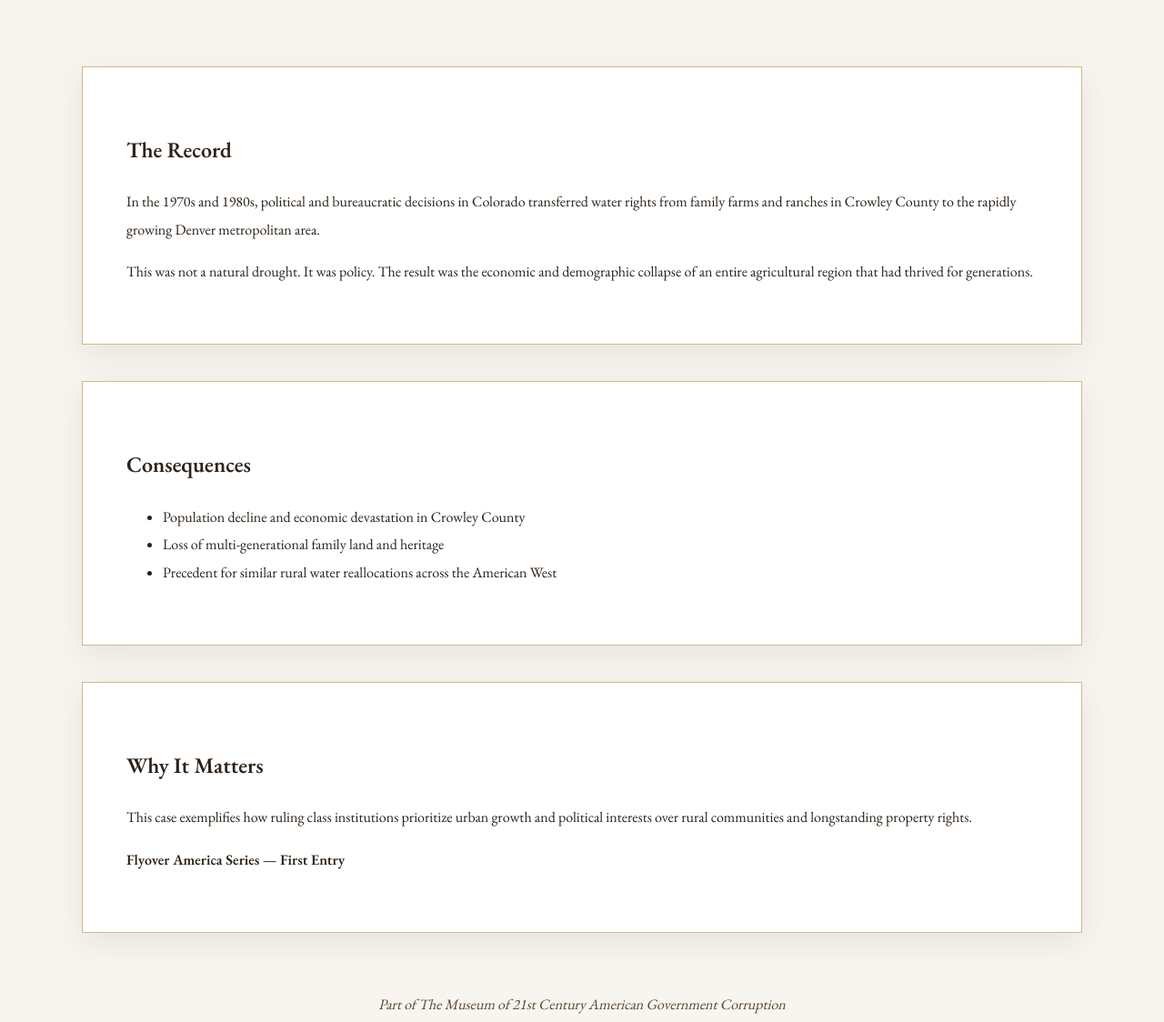
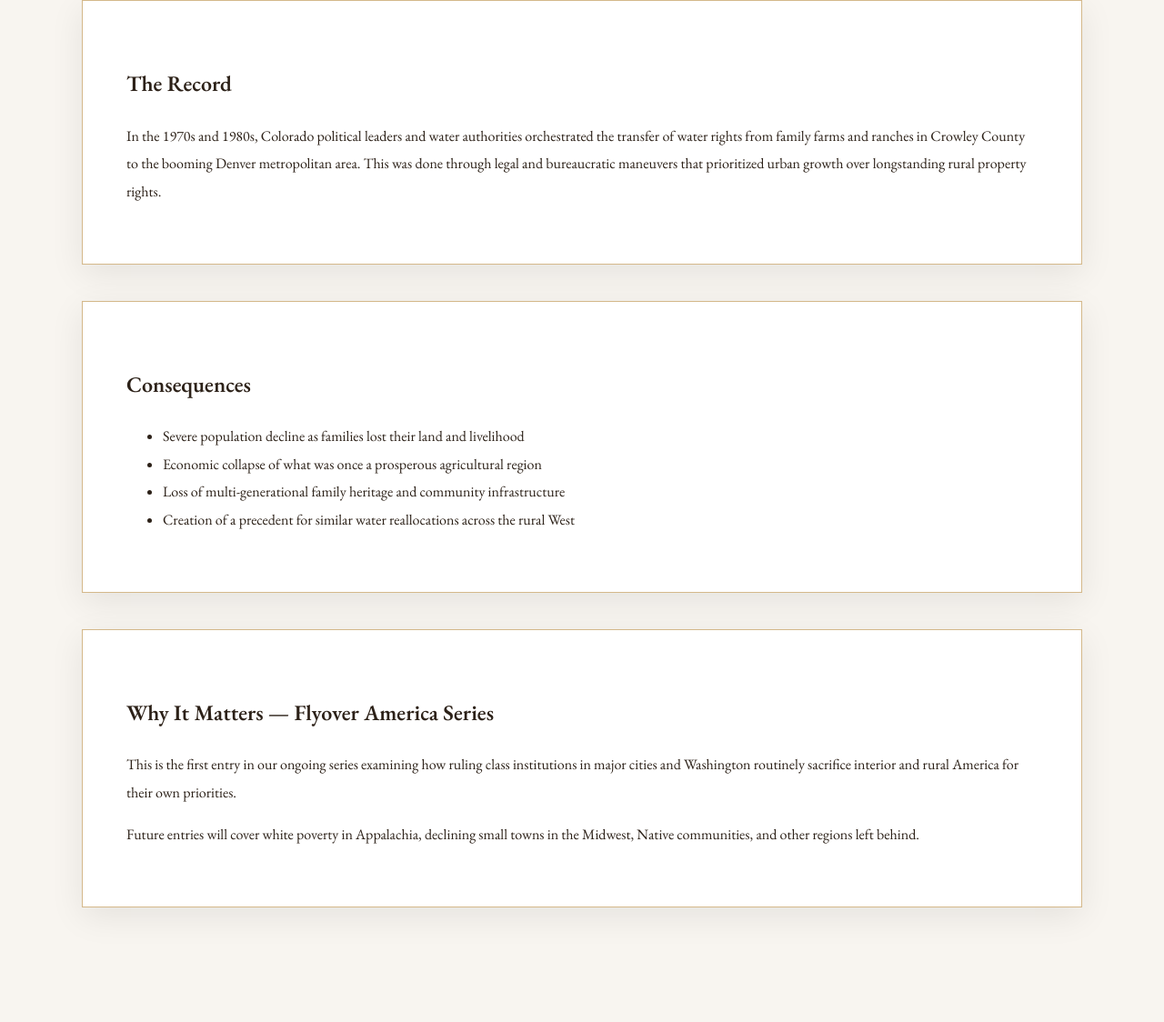
Before and after one commit to johnrspivey/therulingclassreport.com, a plain HTML site: page crowley-county.html in a window 1280 px wide. Shown: the part 589-1713 px from the top of the page at 91% size. After the commit the page ends 1691 px from the top, so only its background shows below. Drawn offline with nearby package versions, Linux system fonts and the light colour scheme.

Commit message:
Restore Crowley County in nav + significantly expand content

```diff
--- a/crowley-county.html
+++ b/crowley-county.html
@@ -12,7 +12,6 @@
         .hero { background: linear-gradient(rgba(28,20,15,0.9), rgba(28,20,15,0.85)), url('https://picsum.photos/id/1015/2000/900') center/cover; color: #e8d9c2; padding: 9rem 2rem 6rem; text-align: center; }
         .container { max-width: 1100px; margin: 0 auto; padding: 4rem 2rem; }
         .card { background: white; border: 1px solid #d4b88a; padding: 3rem; margin: 2.5rem 0; box-shadow: 0 10px 35px rgba(0,0,0,0.08); }
-        h1 { font-family: 'Cinzel', serif; letter-spacing: 2px; font-size: 3.4rem; }
     </style>
 </head>
 <body>
@@ -27,32 +26,30 @@
 
     <div class="hero">
         <h1>Crowley County, Colorado</h1>
-        <p style="font-size:1.55rem; margin-top:1rem; opacity:0.95;">The Systematic Theft of Water Rights and the Death of a Rural Community</p>
+        <p style="font-size:1.55rem; margin-top:1rem;">The Systematic Theft of Water Rights and the Death of a Rural Community</p>
     </div>
 
     <div class="container">
         <div class="card">
             <h2>The Record</h2>
-            <p>In the 1970s and 1980s, political and bureaucratic decisions in Colorado transferred water rights from family farms and ranches in Crowley County to the rapidly growing Denver metropolitan area.</p>
-            <p>This was not a natural drought. It was policy. The result was the economic and demographic collapse of an entire agricultural region that had thrived for generations.</p>
+            <p>In the 1970s and 1980s, Colorado political leaders and water authorities orchestrated the transfer of water rights from family farms and ranches in Crowley County to the booming Denver metropolitan area. This was done through legal and bureaucratic maneuvers that prioritized urban growth over longstanding rural property rights.</p>
         </div>
 
         <div class="card">
             <h2>Consequences</h2>
             <ul>
-                <li>Population decline and economic devastation in Crowley County</li>
-                <li>Loss of multi-generational family land and heritage</li>
-                <li>Precedent for similar rural water reallocations across the American West</li>
+                <li>Severe population decline as families lost their land and livelihood</li>
+                <li>Economic collapse of what was once a prosperous agricultural region</li>
+                <li>Loss of multi-generational family heritage and community infrastructure</li>
+                <li>Creation of a precedent for similar water reallocations across the rural West</li>
             </ul>
         </div>
 
         <div class="card">
-            <h2>Why It Matters</h2>
-            <p>This case exemplifies how ruling class institutions prioritize urban growth and political interests over rural communities and longstanding property rights.</p>
-            <p><strong>Flyover America Series — First Entry</strong></p>
+            <h2>Why It Matters — Flyover America Series</h2>
+            <p>This is the first entry in our ongoing series examining how ruling class institutions in major cities and Washington routinely sacrifice interior and rural America for their own priorities.</p>
+            <p>Future entries will cover white poverty in Appalachia, declining small towns in the Midwest, Native communities, and other regions left behind.</p>
         </div>
-
-        <p style="text-align:center; margin-top:4rem; font-style:italic; color:#5c4733;">Part of The Museum of 21st Century American Government Corruption</p>
     </div>
 </body>
 </html>
```
